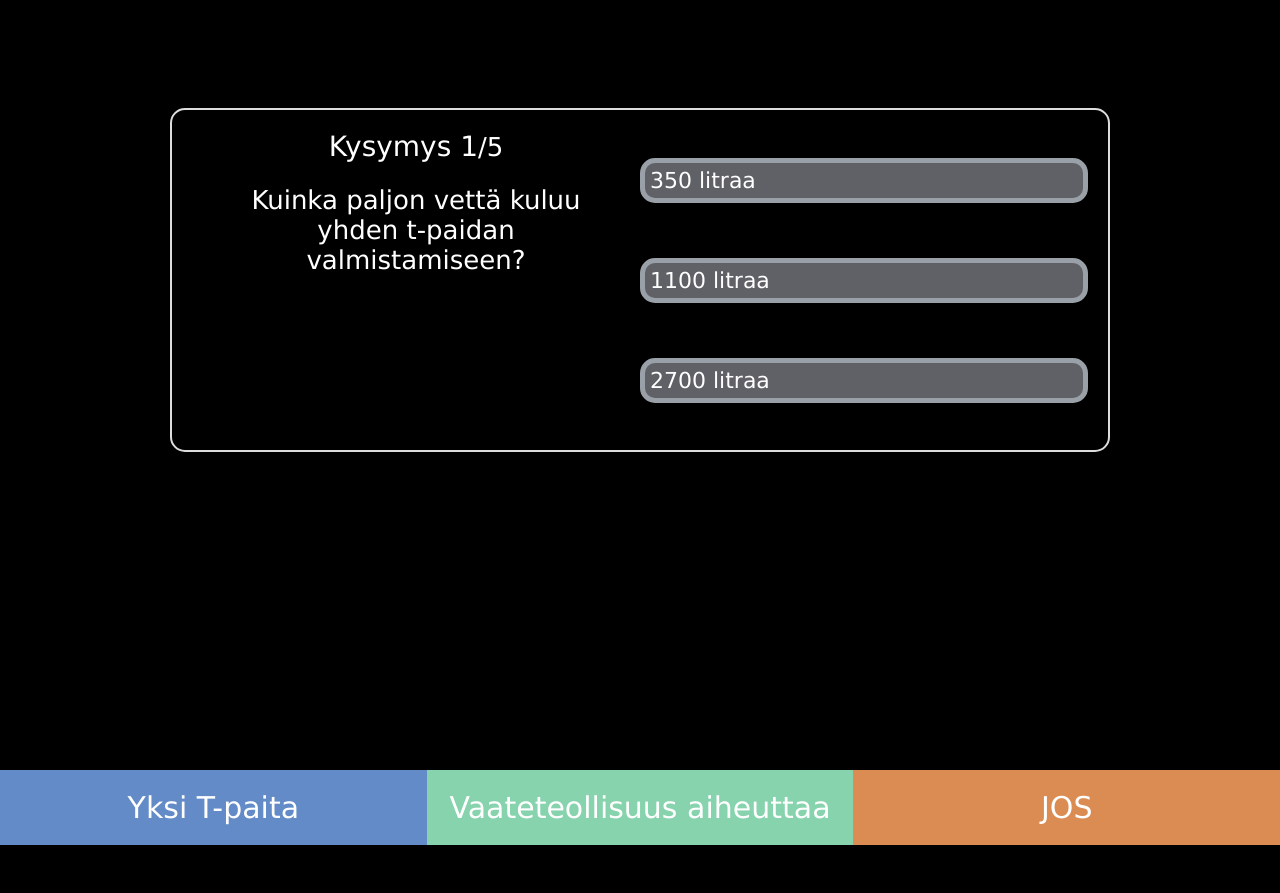
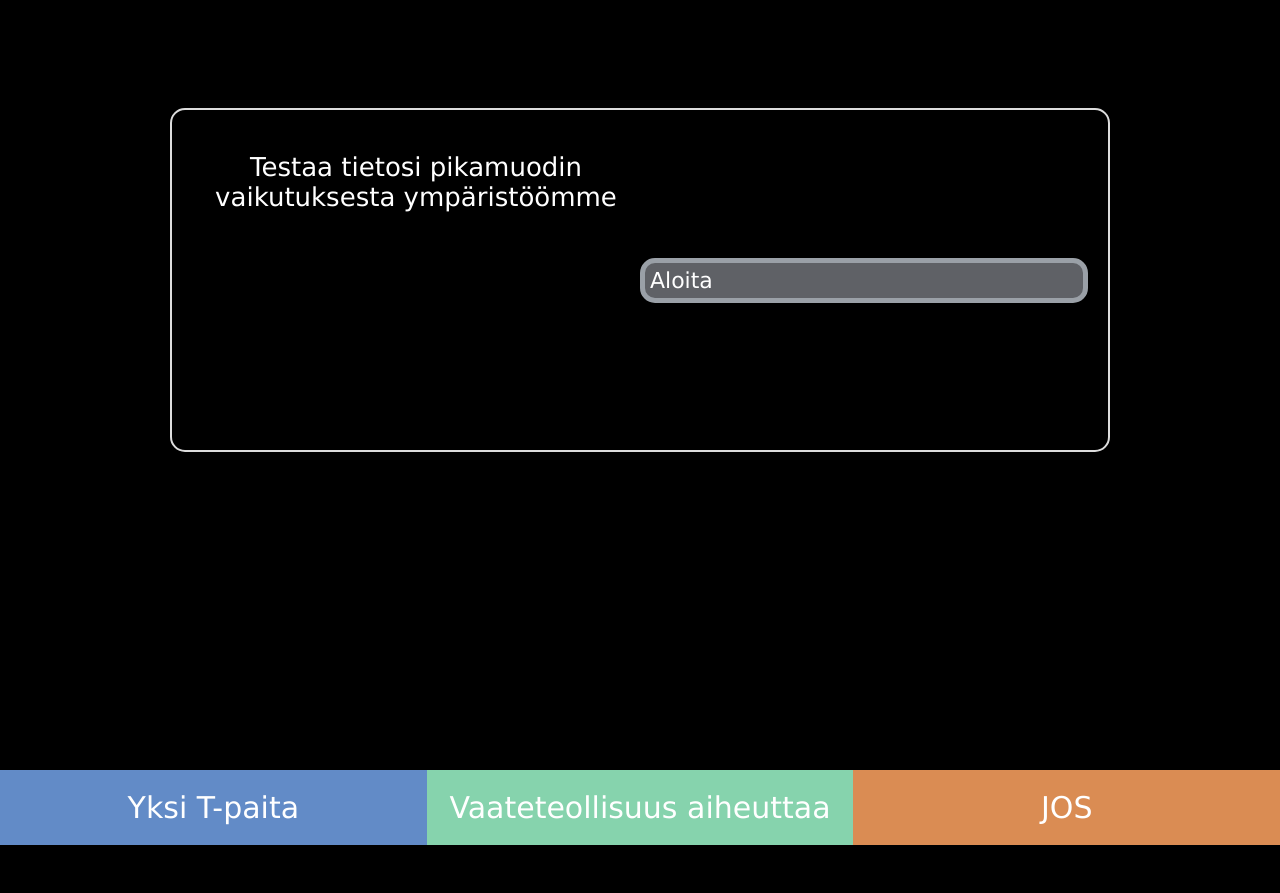
Before and after one commit to ttoropainen/vjp, a React (Create React App) app: page / in a window 1280 px wide. Shown: the part 920-1813 px from the top of the page. Built offline with nearby package versions, Linux system fonts and the light colour scheme.

Commit message:
quiziin lisätty alkuteksti ja vastauksien selitykset

```diff
--- a/src/Quiz.js
+++ b/src/Quiz.js
@@ -4,11 +4,23 @@ import './styles/quiz.css';
 export default function Quiz() {
 	const questions = [
 		{
+			questionText: 'Testaa tietosi pikamuodin vaikutuksesta ympäristöömme',
+			answerOptions: [
+				{ answerText: 'Aloita', isCorrect: false },
+			],
+		},
+		{
 			questionText: 'Kuinka paljon vettä kuluu yhden t-paidan valmistamiseen?',
 			answerOptions: [
 				{ answerText: '350 litraa', isCorrect: false },
 				{ answerText: '1100 litraa', isCorrect: false },
 				{ answerText: '2700 litraa', isCorrect: true },
+			],
+		},
+		{
+			questionText: 'Yhden t-paidan valmistukseen kuluu keskimäärin 2700 litraa vettä. Tämä vastaa yhden henkilön juomavesiä 2,5 vuoden ajalta.',
+			answerOptions: [
+				{ answerText: 'Seuraava', isCorrect: false },
 			],
 		},
 		{
@@ -20,11 +32,23 @@ export default function Quiz() {
 			],
 		},
 		{
+			questionText: 'Nämä sertifikaatit eivät vielä kerro mitään tuotteen vastuullisuudesta. Pikamuotiyrityksellä on usein vaatteilleen omia sertifikaatteja, kuten H&M:n Conscious Collection sekä Lindexin Sustainable Choice. Nämä merkinnät eivät kuitenkaan tarkoita, että vaatekappale olisi valmistettu ekologisesti tai eettisesti. Näillä merkinnöillä varustetut tuotteet ovat lähes samanlaisia kuin muutkin, mutta esimerkiksi raaka-aineet voivat olla vähemmän myrkyllisiä kuin muissa kyseisen malliston tuotteissa.',
+			answerOptions: [
+				{ answerText: 'Seuraava', isCorrect: false },
+			],
+		},
+		{
 			questionText: 'Mikä on maailman saastuttavin teollisuudenala?',
 			answerOptions: [
 				{ answerText: 'Öljyteollisuus', isCorrect: true },
 				{ answerText: 'Tekstiili- ja muotiteollisuus', isCorrect: false },
 				{ answerText: 'Elintarviketeollisuus', isCorrect: false },
+			],
+		},
+		{
+			questionText: 'Öljyteollisuus on kaikkein saastuttavin yksittäinen teollisuudenala. Tekstiili- ja muotiteollisuus on kuitenkin maailman toiseksi saastuttavin teollisuudenala tuottaen enemmän päästöjä kuin lento- ja laivaliikenne yhteensä.',
+			answerOptions: [
+				{ answerText: 'Seuraava', isCorrect: false },
 			],
 		},
 		{
@@ -35,12 +59,24 @@ export default function Quiz() {
 				{ answerText: '70-100 miljoonaa kiloa', isCorrect: true },
 			],
 		},
+		{
+			questionText: 'Suomessa heitetään vuosittain pois noin 70-100 miljoonaa kiloa vaatteita. Suuri osa näistä vaatteista päätyy sekajätteen mukana poltettavaksi.',
+			answerOptions: [
+				{ answerText: 'Seuraava', isCorrect: false },
+			],
+		},
         {
 			questionText: 'Kuinka paljon voit vähentää päästöjä käyttämällä vaatteitasi tuplasti pidempään?',
 			answerOptions: [
 				{ answerText: '14%', isCorrect: false },
 				{ answerText: '44%', isCorrect: true },
 				{ answerText: '94%', isCorrect: false },
+			],
+		},
+		{
+			questionText: 'Kasvattamalla vaatteiden käyttöikää kaksinkertaiseksi voit vähentää päästöjä 44% prosentilla. Parhaita keinoja ekologisempaan kuluttamiseen on uusien vaatteiden ostamisen vähentäminen ja kierrätettyjen vaatteiden suosiminen.',
+			answerOptions: [
+				{ answerText: 'Seuraava', isCorrect: false },
 			],
 		},
 	];
@@ -55,24 +91,27 @@ export default function Quiz() {
 		}
 
 		const nextQuestion = currentQuestion + 1;
+
+
+
 		if (nextQuestion < questions.length) {
 			setCurrentQuestion(nextQuestion);
 		} else {
 			setShowScore(true);
 		}
 	};
+
+	let questionOrAnswer = currentQuestion % 2 == 1
+
 	return (
 		<div className='app'>
 			{showScore ? (
 				<div className='score-section'>
-					Sait {score} pistettä, kun maksimi oli {questions.length}
+					Sait {score} pistettä, kun maksimi oli 5
 				</div>
 			) : (
-				<>
-					<div className='question-section'>
-						<div className='question-count'>
-							<span>Kysymys {currentQuestion + 1}</span>/{questions.length}
-						</div>
+				<><div className='question-section'>
+						{questionOrAnswer ? <div className='question-count'> Kysymys {currentQuestion/ 2 + 0.5}/5 </div> : ""}
 						<div className='question-text'>{questions[currentQuestion].questionText}</div>
 					</div>
 					<div className='answer-section'>
```
